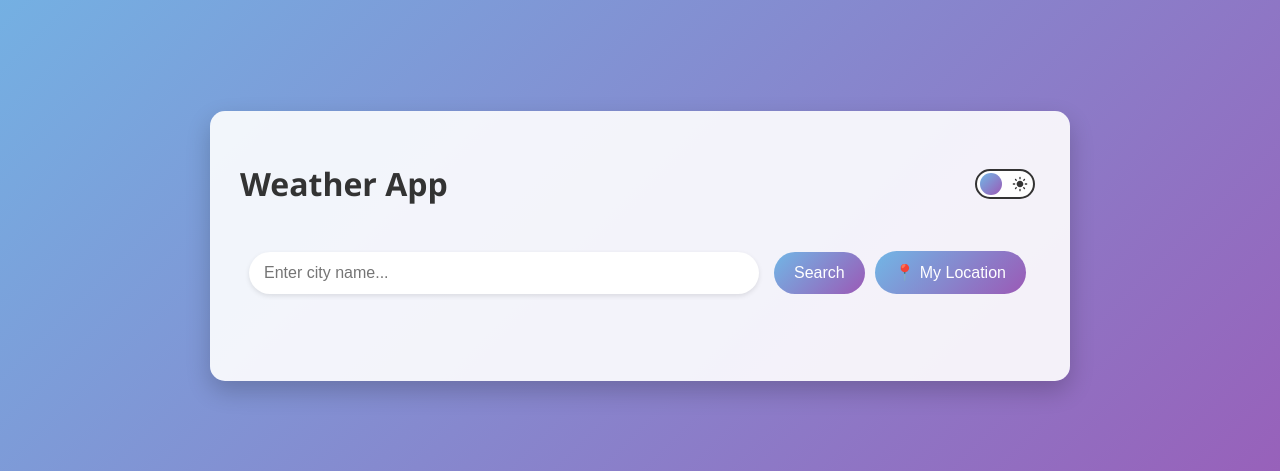
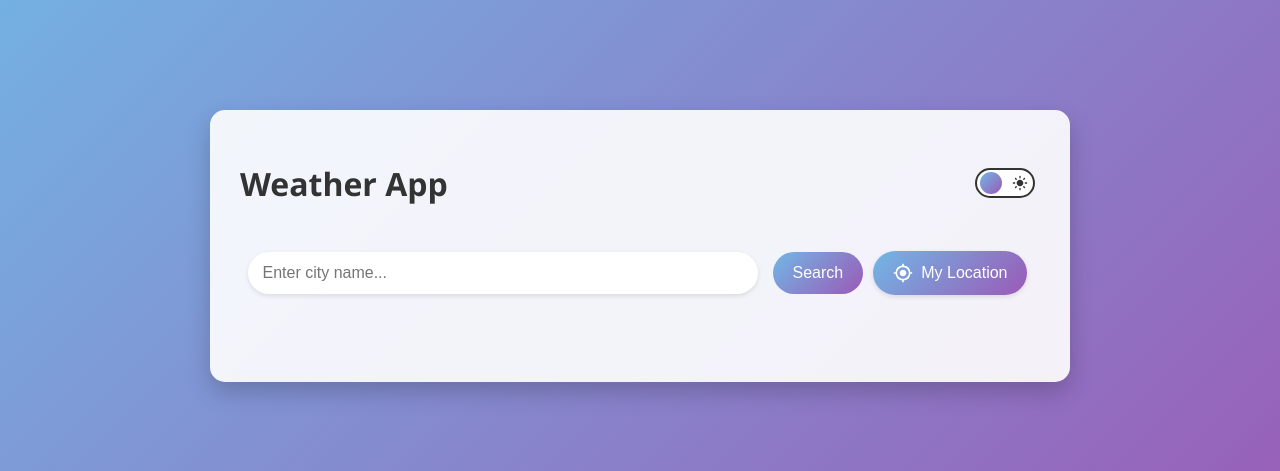
Before and after one commit to prince-sutariya-6353/Weather_app, a Flask app: page / in a window 1280 px wide. Shown: the part 154-625 px from the top of the page. Run offline with Flask 2, Linux system fonts and the light colour scheme.

Commit message:
Update index.html

```diff
--- a/templates/index.html
+++ b/templates/index.html
@@ -304,7 +304,31 @@
         .location-btn {
             display: flex;
             align-items: center;
-            gap: 5px;
+            gap: 8px;
+            background: var(--button-gradient);
+            color: white;
+            border: none;
+            padding: 12px 20px;
+            border-radius: 25px;
+            cursor: pointer;
+            font-size: 16px;
+            transition: all 0.3s ease;
+            box-shadow: 0 2px 5px rgba(0, 0, 0, 0.1);
+        }
+
+        .location-btn:hover {
+            transform: scale(1.05);
+            box-shadow: 0 4px 8px rgba(0, 0, 0, 0.2);
+        }
+
+        .location-btn svg {
+            width: 20px;
+            height: 20px;
+            fill: currentColor;
+        }
+
+        .location-btn span {
+            font-weight: 500;
         }
         .loading {
             display: none;
@@ -378,7 +402,10 @@
             <input type="text" name="city" placeholder="Enter city name..." required>
             <button type="submit">Search</button>
             <button type="button" class="location-btn" onclick="getLocation()">
-                <span>📍</span> My Location
+                <svg viewBox="0 0 24 24">
+                    <path d="M12 8c-2.21 0-4 1.79-4 4s1.79 4 4 4 4-1.79 4-4-1.79-4-4-4zm8.94 3A8.994 8.994 0 0 0 13 3.06V1h-2v2.06A8.994 8.994 0 0 0 3.06 11H1v2h2.06A8.994 8.994 0 0 0 11 20.94V23h2v-2.06A8.994 8.994 0 0 0 20.94 13H23v-2h-2.06zM12 19c-3.87 0-7-3.13-7-7s3.13-7 7-7 7 3.13 7 7-3.13 7-7 7z"/>
+                </svg>
+                <span>My Location</span>
             </button>
         </form>
 
```
